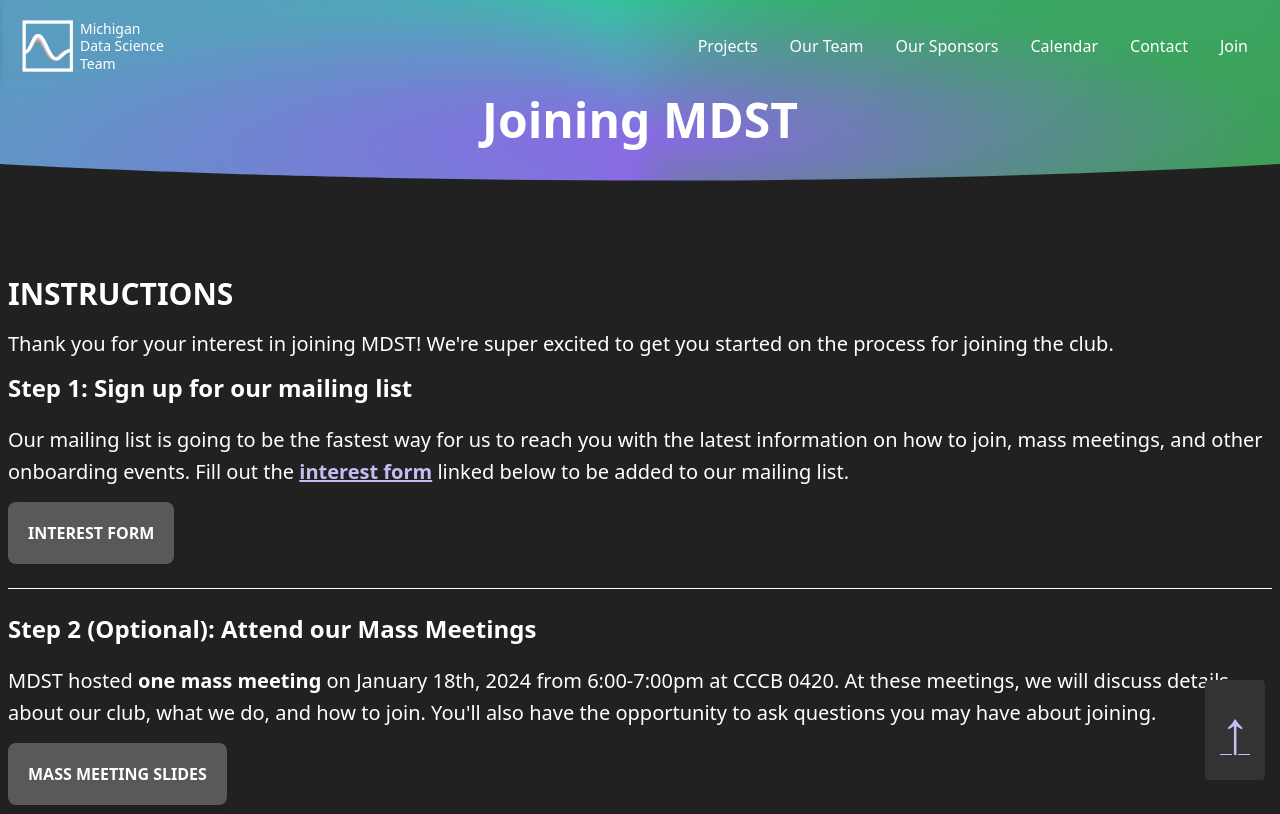
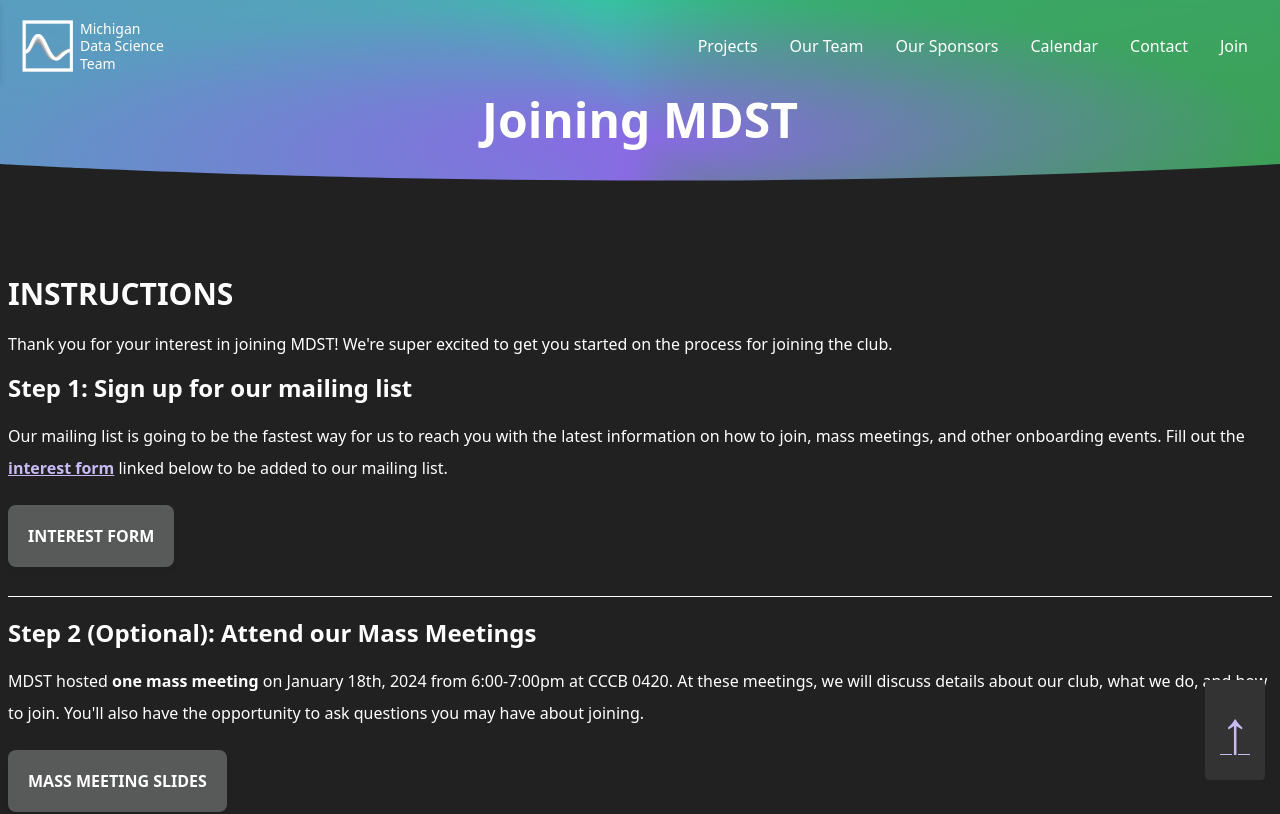
Before and after one commit to MichiganDataScienceTeam/official-website, a Next.js app: page /join in a window 1280 px wide. Shown: the top 814 px of the page. Built offline with nearby package versions, Linux system fonts and the light colour scheme.

Commit message:
Minor styling improvement. Resized Join page text smaller

```diff
--- a/styles/globals.css
+++ b/styles/globals.css
@@ -2,11 +2,21 @@
 @tailwind components;
 @tailwind utilities;
 
-
-
 .hero {
   @apply pt-24;
-  background: radial-gradient(50% 50% at 50% 50%, #896AE4 0%, rgba(67, 151, 117, 0) 100%), conic-gradient(from 174.92deg at 50% 50%, #3E9644 -56.25deg, #896AE4 27.03deg, #34C5A2 169.15deg, #3E9644 303.75deg, #896AE4 387.03deg);
+  background: radial-gradient(
+      50% 50% at 50% 50%,
+      #896ae4 0%,
+      rgba(67, 151, 117, 0) 100%
+    ),
+    conic-gradient(
+      from 174.92deg at 50% 50%,
+      #3e9644 -56.25deg,
+      #896ae4 27.03deg,
+      #34c5a2 169.15deg,
+      #3e9644 303.75deg,
+      #896ae4 387.03deg
+    );
 }
 
 .glow {
@@ -20,7 +30,6 @@
 .bullets {
   @apply grid-cols-3;
   grid-template-rows: 1fr auto 1fr;
-
 }
 
 @media (max-width: 640px) {
@@ -29,7 +38,6 @@
     grid-template-columns: 1fr;
   }
 }
-
 
 .markdown h1 {
   @apply text-4xl;
@@ -48,7 +56,7 @@
 
 .markdown h3 {
   @apply text-2xl;
-  @apply mb-5;
+  @apply mb-4;
   @apply font-normal;
   @apply font-bold;
 }
@@ -60,7 +68,6 @@
 }
 
 .markdown p {
-  @apply text-xl;
   @apply mb-3;
   @apply leading-8;
 }
@@ -69,7 +76,7 @@
   @apply font-bold;
   @apply underline;
   @apply transition;
-  @apply text-primary-light
+  @apply text-primary-light;
 }
 
 .markdown ul {
@@ -85,9 +92,8 @@
 }
 
 .markdown hr {
-  @apply my-6;
+  @apply my-5;
 }
-
 
 .markdown strong {
   @apply font-bold;
@@ -103,13 +109,13 @@
 }
 
 .markdown u {
-  @apply font-normal
+  @apply font-normal;
 }
 
 .markdown .md-button {
   @apply rounded-lg;
   @apply p-5;
-  @apply lg:text-xl;
+  @apply lg:text-lg;
   @apply text-base;
   @apply hover:-translate-y-1;
   @apply bg-translucent;
@@ -122,13 +128,12 @@
 }
 
 .markdown .md-button-wrapper {
-  @apply py-4;
-  @apply mb-6;
+  @apply py-6;
+  @apply mb-2;
   @apply hover:-translate-y-2;
   @apply transition;
   @apply w-fit;
 }
-
 
 .markdown .highlight {
   @apply font-bold;
@@ -139,8 +144,8 @@
   --fc-page-bg-color: #333333;
   --fc-list-event-hover-bg-color: #333333;
   --fc-border-color: none;
-  --fc-button-bg-color: #896AE4;
-  --fc-button-border-color: #896AE4;
+  --fc-button-bg-color: #896ae4;
+  --fc-button-border-color: #896ae4;
   --fc-button-hover-bg-color: #744ee3;
   --fc-button-hover-border-color: #744ee3;
   --fc-button-active-bg-color: #744ee3;
@@ -152,7 +157,7 @@
   border-radius: 0.5rem;
 }
 
-.fc .fc-list-sticky .fc-list-day>* {
+.fc .fc-list-sticky .fc-list-day > * {
   border-radius: 0.5rem;
 }
 
@@ -187,7 +192,7 @@
 
 /* Hover effect */
 .scroll-up-button:hover {
-  background-color: #896AE4; /* Button background color on hover */
+  background-color: #896ae4; /* Button background color on hover */
   transform: scale(1.01); /* Scale up on hover */
   @apply hover:-translate-y-2;
 }
```
